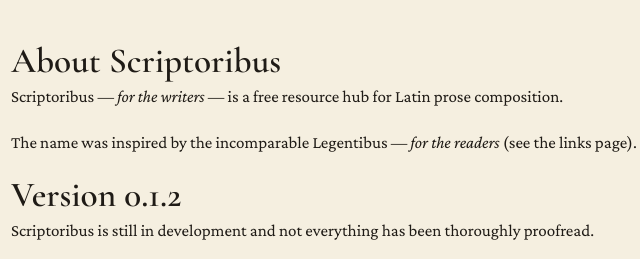
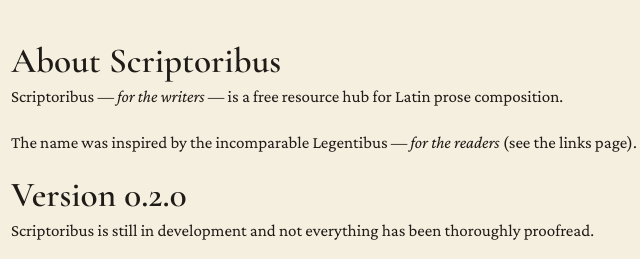
Before and after one commit to mitchopt/scriptoribus, a website: page index.html in a window 1280 px wide. Shown: the top 259 px of the page, 269-909 px from the left. Drawn offline with nearby package versions, Linux system fonts and the light colour scheme; no server answers.

Commit message:
version|correction: bumped correct semver number, respecting new multi-line not functionality

```diff
--- a/data/site/about.html
+++ b/data/site/about.html
@@ -1,6 +1,6 @@
 <h1>About Scriptoribus</h1>
 <p>Scriptoribus — <em>for the writers</em> — is a free resource hub for Latin prose composition.</p>
 <p>The name was inspired by the incomparable Legentibus — <em>for the readers</em> (see the links page).</p>
-<h1>Version 0.1.2</h1>
+<h1>Version 0.2.0</h1>
 <p>Scriptoribus is still in development and not everything has been thoroughly proofread.</p>
 <p><em>A careful proofread of the idioms page in progress.</em></p>
--- a/package.json
+++ b/package.json
@@ -1,6 +1,6 @@
 {
   "name": "scriptoribus",
-  "version": "0.1.2",
+  "version": "0.2.0",
   "type": "module",
   "description": "A static website for Latin Prose Composition resources, hosted on GitHub Pages.",
   "scripts": {
```
